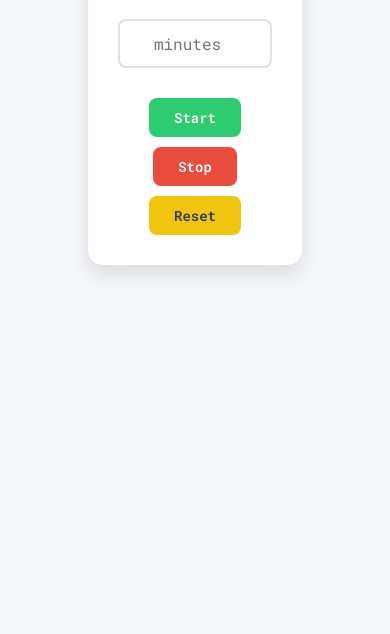
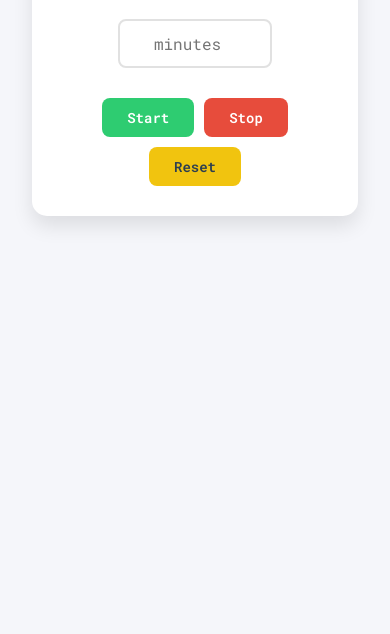
Before and after one commit to risfandi-lase/timer-countdown, a plain HTML site: page index.html in a window 390 px wide. Shown: the part 210-844 px from the top of the page. Drawn offline with Linux system fonts and the light colour scheme.

Commit message:
Update timer.css for mobile display

```diff
--- a/timer.css
+++ b/timer.css
@@ -13,7 +13,7 @@ body {
 }
 
 main{
-    margin: 0px 80px;
+    margin: 0px 24px;
 }
 
 .container {
```
